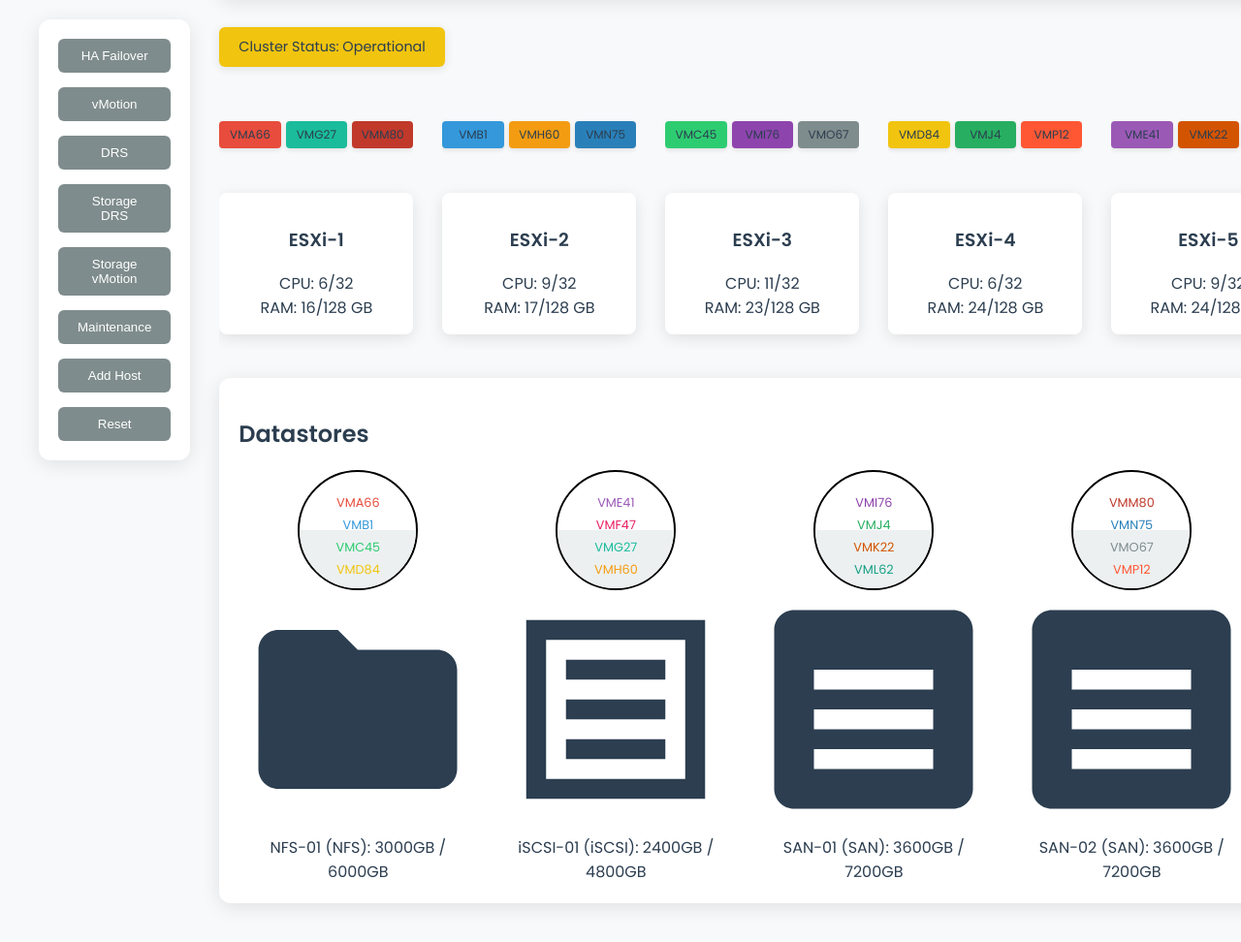
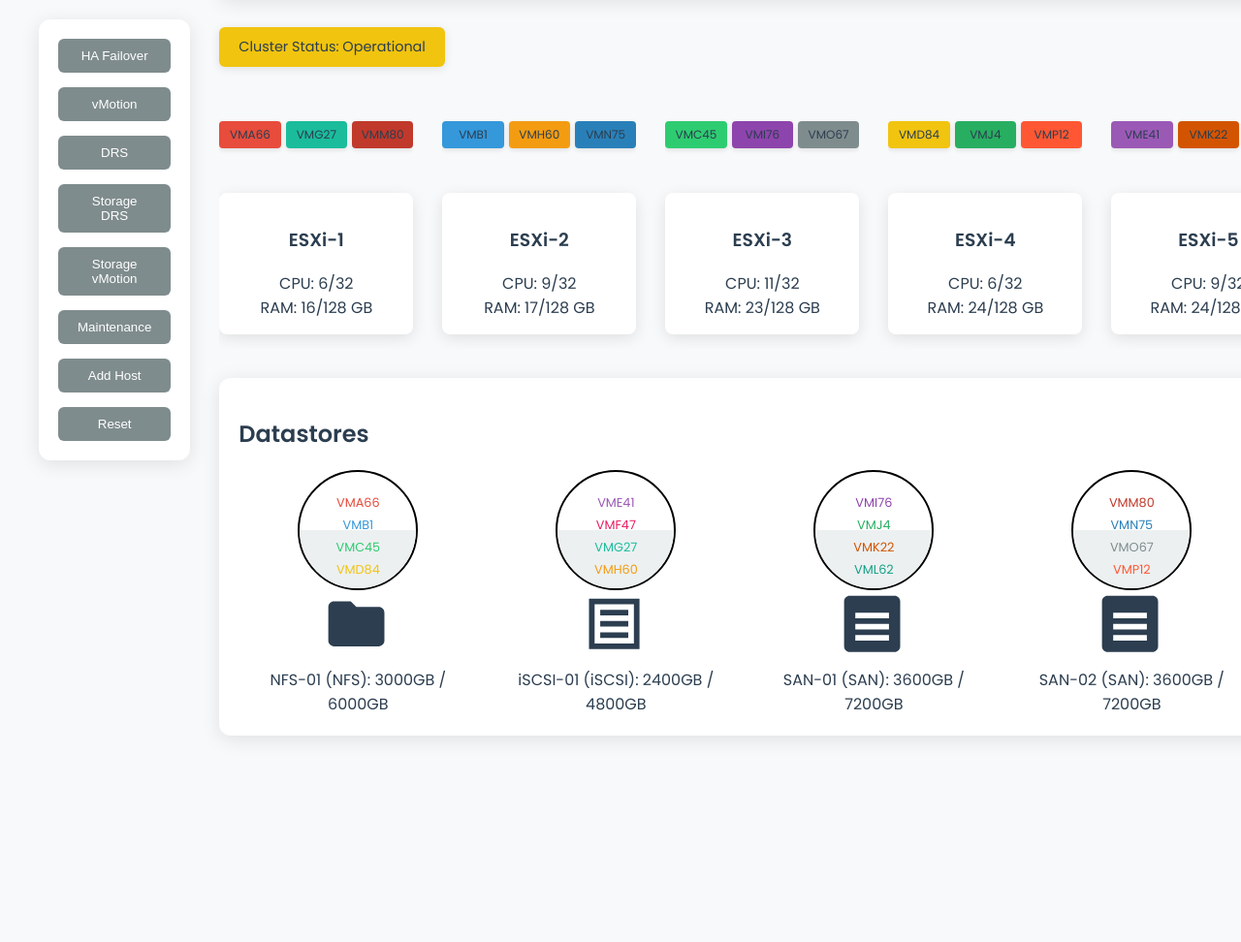
Before and after one commit to kauteetech/vSphere-Simulator, a plain HTML site: page index.html in a window 1280 px wide. Shown: the part 130-1102 px from the top of the page at 97% size. After the commit the page ends 929 px from the top, so only its background shows below. Drawn offline with Linux system fonts and the light colour scheme.

Commit message:
Update ViewBox index.html
updated viewBox="-30 0 85 25" for Datastore rendering

```diff
--- a/index.html
+++ b/index.html
@@ -341,11 +341,11 @@
         }
 
         const datastores = [
-            { name: 'NFS-01', type: 'NFS', capacity: 6000, used: 0, vms: [], icon: '<svg xmlns="http://www.w3.org/2000/svg" viewBox="0 0 24 24" fill="#2c3e50"><path d="M10 4H4c-1.1 0-1.99.9-1.99 2L2 18c0 1.1.9 2 2 2h16c1.1 0 2-.9 2-2V8c0-1.1-.9-2-2-2h-8l-2-2z"/></svg>' },
-            { name: 'iSCSI-01', type: 'iSCSI', capacity: 4800, used: 0, vms: [], icon: '<svg xmlns="http://www.w3.org/2000/svg" viewBox="0 0 24 24" fill="#2c3e50"><path d="M3 3h18v18H3V3zm2 2v14h14V5H5zm2 2h10v2H7V7zm0 4h10v2H7v-2zm0 4h10v2H7v-2z"/></svg>' },
-            { name: 'SAN-01', type: 'SAN', capacity: 7200, used: 0, vms: [], icon: '<svg xmlns="http://www.w3.org/2000/svg" viewBox="0 0 24 24" fill="#2c3e50"><path d="M20 2H4c-1.1 0-2 .9-2 2v16c0 1.1.9 2 2 2h16c1.1 0 2-.9 2-2V4c0-1.1-.9-2-2-2zm-2 16H6v-2h12v2zm0-4H6v-2h12v2zm0-4H6V8h12v2z"/></svg>' },
-            { name: 'SAN-02', type: 'SAN', capacity: 7200, used: 0, vms: [], icon: '<svg xmlns="http://www.w3.org/2000/svg" viewBox="0 0 24 24" fill="#2c3e50"><path d="M20 2H4c-1.1 0-2 .9-2 2v16c0 1.1.9 2 2 2h16c1.1 0 2-.9 2-2V4c0-1.1-.9-2-2-2zm-2 16H6v-2h12v2zm0-4H6v-2h12v2zm0-4H6V8h12v2z"/></svg>' },
-            { name: 'SAN-03', type: 'SAN', capacity: 7200, used: 0, vms: [], icon: '<svg xmlns="http://www.w3.org/2000/svg" viewBox="0 0 24 24" fill="#2c3e50"><path d="M20 2H4c-1.1 0-2 .9-2 2v16c0 1.1.9 2 2 2h16c1.1 0 2-.9 2-2V4c0-1.1-.9-2-2-2zm-2 16H6v-2h12v2zm0-4H6v-2h12v2zm0-4H6V8h12v2z"/></svg>' }
+            { name: 'NFS-01', type: 'NFS', capacity: 6000, used: 0, vms: [], icon: '<svg xmlns="http://www.w3.org/2000/svg" viewBox="-30 0 85 25" fill="#2c3e50"><path d="M10 4H4c-1.1 0-1.99.9-1.99 2L2 18c0 1.1.9 2 2 2h16c1.1 0 2-.9 2-2V8c0-1.1-.9-2-2-2h-8l-2-2z"/></svg>' },
+            { name: 'iSCSI-01', type: 'iSCSI', capacity: 4800, used: 0, vms: [], icon: '<svg xmlns="http://www.w3.org/2000/svg" viewBox="-30 0 85 25" fill="#2c3e50"><path d="M3 3h18v18H3V3zm2 2v14h14V5H5zm2 2h10v2H7V7zm0 4h10v2H7v-2zm0 4h10v2H7v-2z"/></svg>' },
+            { name: 'SAN-01', type: 'SAN', capacity: 7200, used: 0, vms: [], icon: '<svg xmlns="http://www.w3.org/2000/svg" viewBox="-30 0 85 25" fill="#2c3e50"><path d="M20 2H4c-1.1 0-2 .9-2 2v16c0 1.1.9 2 2 2h16c1.1 0 2-.9 2-2V4c0-1.1-.9-2-2-2zm-2 16H6v-2h12v2zm0-4H6v-2h12v2zm0-4H6V8h12v2z"/></svg>' },
+            { name: 'SAN-02', type: 'SAN', capacity: 7200, used: 0, vms: [], icon: '<svg xmlns="http://www.w3.org/2000/svg" viewBox="-30 0 85 25" fill="#2c3e50"><path d="M20 2H4c-1.1 0-2 .9-2 2v16c0 1.1.9 2 2 2h16c1.1 0 2-.9 2-2V4c0-1.1-.9-2-2-2zm-2 16H6v-2h12v2zm0-4H6v-2h12v2zm0-4H6V8h12v2z"/></svg>' },
+            { name: 'SAN-03', type: 'SAN', capacity: 7200, used: 0, vms: [], icon: '<svg xmlns="http://www.w3.org/2000/svg" viewBox="-30 0 85 25" fill="#2c3e50"><path d="M20 2H4c-1.1 0-2 .9-2 2v16c0 1.1.9 2 2 2h16c1.1 0 2-.9 2-2V4c0-1.1-.9-2-2-2zm-2 16H6v-2h12v2zm0-4H6v-2h12v2zm0-4H6V8h12v2z"/></svg>' }
         ];
 
         let hosts = [];
```
